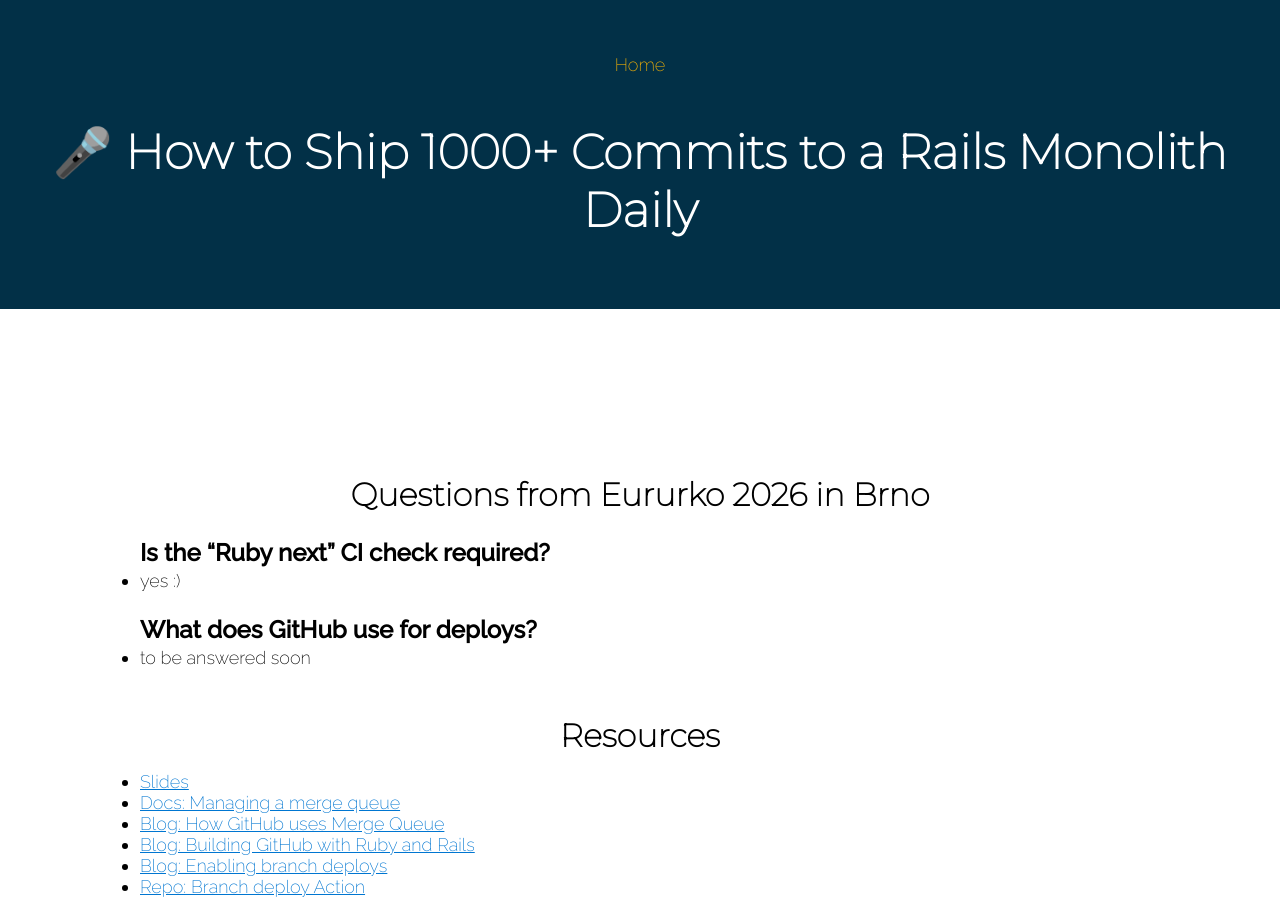
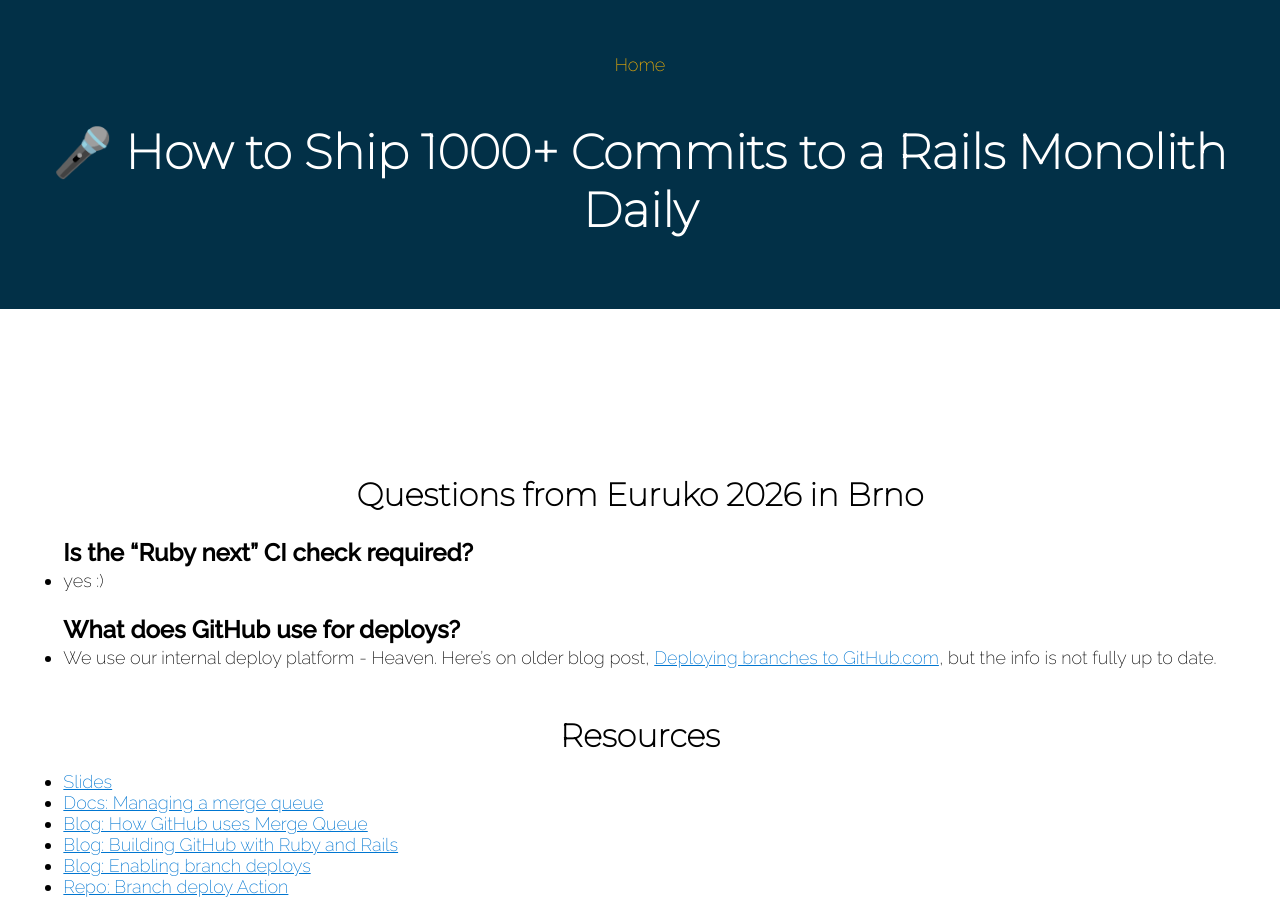
Before and after one commit to hharen/hharen, a Jekyll site: the page built from talks/1000_commits.md, in a window 1280 px wide and 900 px high. Built offline with Jekyll 4.4.1, drawn with Linux system fonts in a browser that asks for light colours.

Commit message:
Fix spelling and update deployment details in talk
Corrected the spelling of 'Eururko' to 'Euruko' and updated the deployment information.

```diff
--- a/talks/1000_commits.md
+++ b/talks/1000_commits.md
@@ -4,12 +4,12 @@
 description: Resources for the talk.
 ---
 
-## Questions from Eururko 2026 in Brno
+## Questions from Euruko 2026 in Brno
 ### Is the "Ruby next" CI check required?
 - yes :)
 
 ### What does GitHub use for deploys?
-- to be answered soon
+- We use our internal deploy platform - Heaven. Here's on older blog post, [Deploying branches to GitHub.com](https://github.blog/engineering/engineering-principles/deploying-branches-to-github-com/), but the info is not fully up to date.
 
 ## Resources
 - [Slides](slides/How_To_Ship_1000_Commits_Geneva_public.pdf)
```
